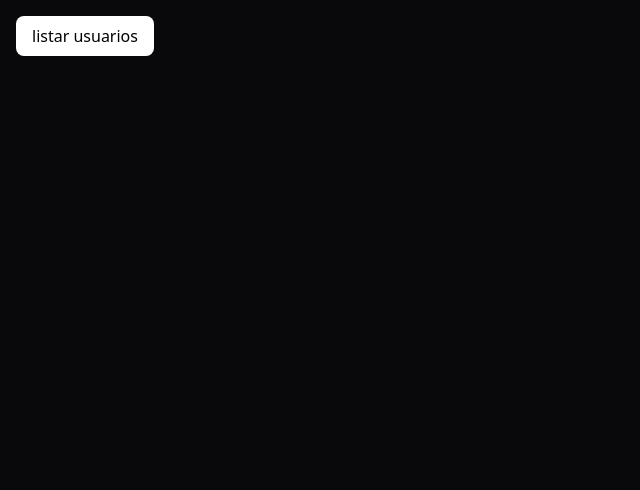
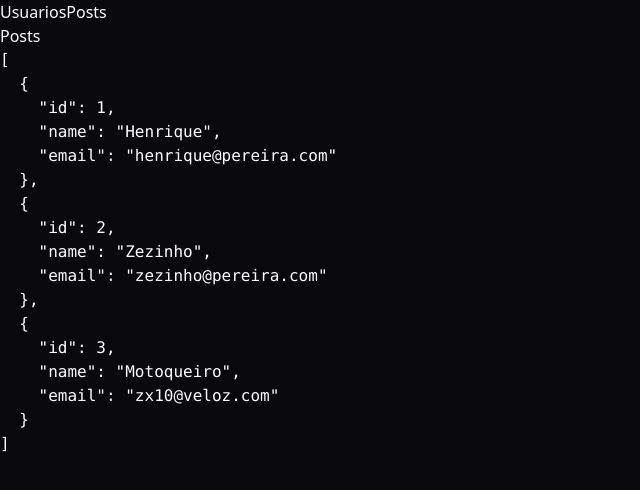
Before and after one commit to projects-for-learning/react-query-fudamentos, a React (Vite) app: page /posts in a window 1280 px wide. Shown: the top 490 px of the page, without its empty margins (0-640 px from the left). Built offline with nearby package versions, Linux system fonts and the light colour scheme; data requests are answered from the project's data file.

Commit message:
feat:controlando o tempo em que os dados ficam cache

```diff
--- a/package.json
+++ b/package.json
@@ -15,7 +15,8 @@
     "@tanstack/react-query-devtools": "5.17.9",
     "json-server": "^1.0.0-beta.5",
     "react": "^19.2.0",
-    "react-dom": "^19.2.0"
+    "react-dom": "^19.2.0",
+    "react-router-dom": "6.21.2"
   },
   "devDependencies": {
     "@eslint/js": "^9.39.1",
--- a/src/App.tsx
+++ b/src/App.tsx
@@ -2,14 +2,28 @@ import { QueryClient, QueryClientProvider } from "@tanstack/react-query";
 import { ReactQueryDevtools } from "@tanstack/react-query-devtools";
 
 import { Users } from "./Users";
+import { BrowserRouter, Link, Route, Routes } from "react-router-dom";
+import { Posts } from "./Posts";
 
 const queryClient = new QueryClient();
 
 export function App() {
   return (
     <QueryClientProvider client={queryClient}>
-      <Users />
-      <ReactQueryDevtools buttonPosition="bottom-right" />
+      <BrowserRouter>
+        <ul>
+          <li>
+            <Link to="/">Usuarios</Link>
+            <Link to="/posts">Posts</Link>
+          </li>
+        </ul>
+
+        <Routes>
+          <Route path="/" element={<Users />} />
+          <Route path="/posts" element={<Posts />} />
+        </Routes>
+        <ReactQueryDevtools buttonPosition="bottom-right" />
+      </BrowserRouter>
     </QueryClientProvider>
   );
 }
--- /dev/null
+++ b/src/Posts.tsx
@@ -0,0 +1,30 @@
+import { useQuery } from "@tanstack/react-query";
+import { sleep } from "./sleep";
+
+interface IUser {
+  id: string;
+  name: string;
+  email: string;
+}
+
+export function Posts() {
+  const { data } = useQuery({
+    // enabled: false, estou dizendo para o react-query que essa queryFn mão deve ser executada, para que não execute assim que o componente seja montado
+    enabled: true,
+    staleTime: 5000,
+    queryKey: ["users"],
+    queryFn: async (): Promise<IUser[]> => {
+      await sleep();
+      const response = await fetch("http://localhost:3000/users");
+
+      return response.json();
+    },
+  });
+
+  return (
+    <div>
+      <h1>Posts</h1>
+      <pre>{JSON.stringify(data, null, 2)}</pre>
+    </div>
+  );
+}
--- a/src/Users.tsx
+++ b/src/Users.tsx
@@ -16,7 +16,8 @@ export function Users() {
 
   const { data, isLoading, refetch, isPending, isFetching } = useQuery({
     // enabled: false, estou dizendo para o react-query que essa queryFn mão deve ser executada, para que não execute assim que o componente seja montado
-    enabled: false,
+    enabled: true,
+    staleTime: 5000,
     queryKey: ["users"],
     queryFn: async (): Promise<IUser[]> => {
       await sleep();
```
Also changed, not shown: 1 other file (tests, documents, lock files or other folders).
